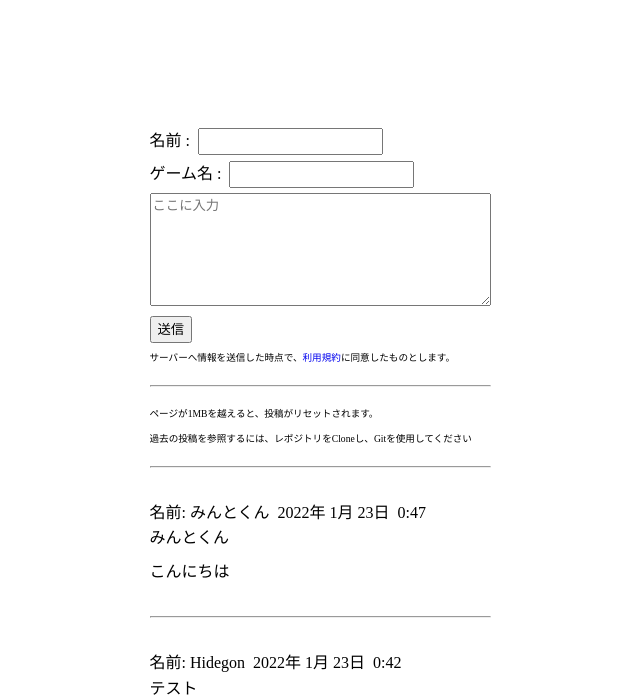
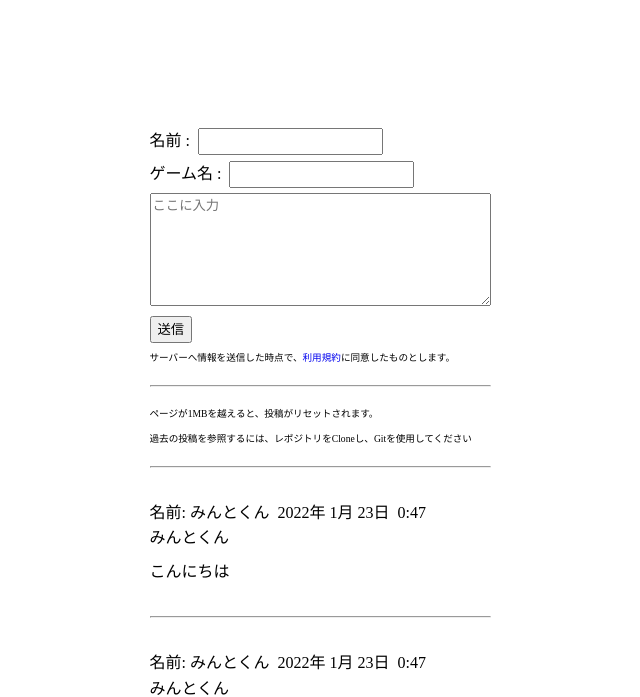
Before and after one commit to HidegonSan/Test, a plain HTML site: page Griseus/index.html in a window 1280 px wide. Shown: the part 105-802 px from the top of the page, without its empty margins (320-960 px from the left). Drawn offline with Linux system fonts and the light colour scheme.

Commit message:
new post

```diff
--- a/Griseus/index.html
+++ b/Griseus/index.html
@@ -145,6 +145,8 @@
 
 				<div class="content"><!-- Yjg1NWE3MDUxYWM5MTVhZmIxMzVhZTc0MWFiNDllMGE=2043661116 --><span>名前:&nbsp;みんとくん</span><span>&nbsp;&nbsp;2022年&nbsp;1月&nbsp;23日&nbsp;&nbsp;0:47</span><div class="game_title">みんとくん</div><div>こんにちは</div></div><hr>
 
+<div class="content"><!-- Yjg1NWE3MDUxYWM5MTVhZmIxMzVhZTc0MWFiNDllMGE=2043661116 --><span>名前:&nbsp;みんとくん</span><span>&nbsp;&nbsp;2022年&nbsp;1月&nbsp;23日&nbsp;&nbsp;0:47</span><div class="game_title">みんとくん</div><div>こんにちは</div></div><hr>
+
 <div class="content"><!-- Yzg0YmQyODE2YWQyZTFkNDhhNjEzYjhkODE2MmFkNTU=3821529832 --><span>名前:&nbsp;Hidegon</span><span>&nbsp;&nbsp;2022年&nbsp;1月&nbsp;23日&nbsp;&nbsp;0:42</span><div class="game_title">テスト</div><div>やっほー</div></div><hr>
 
 
```
